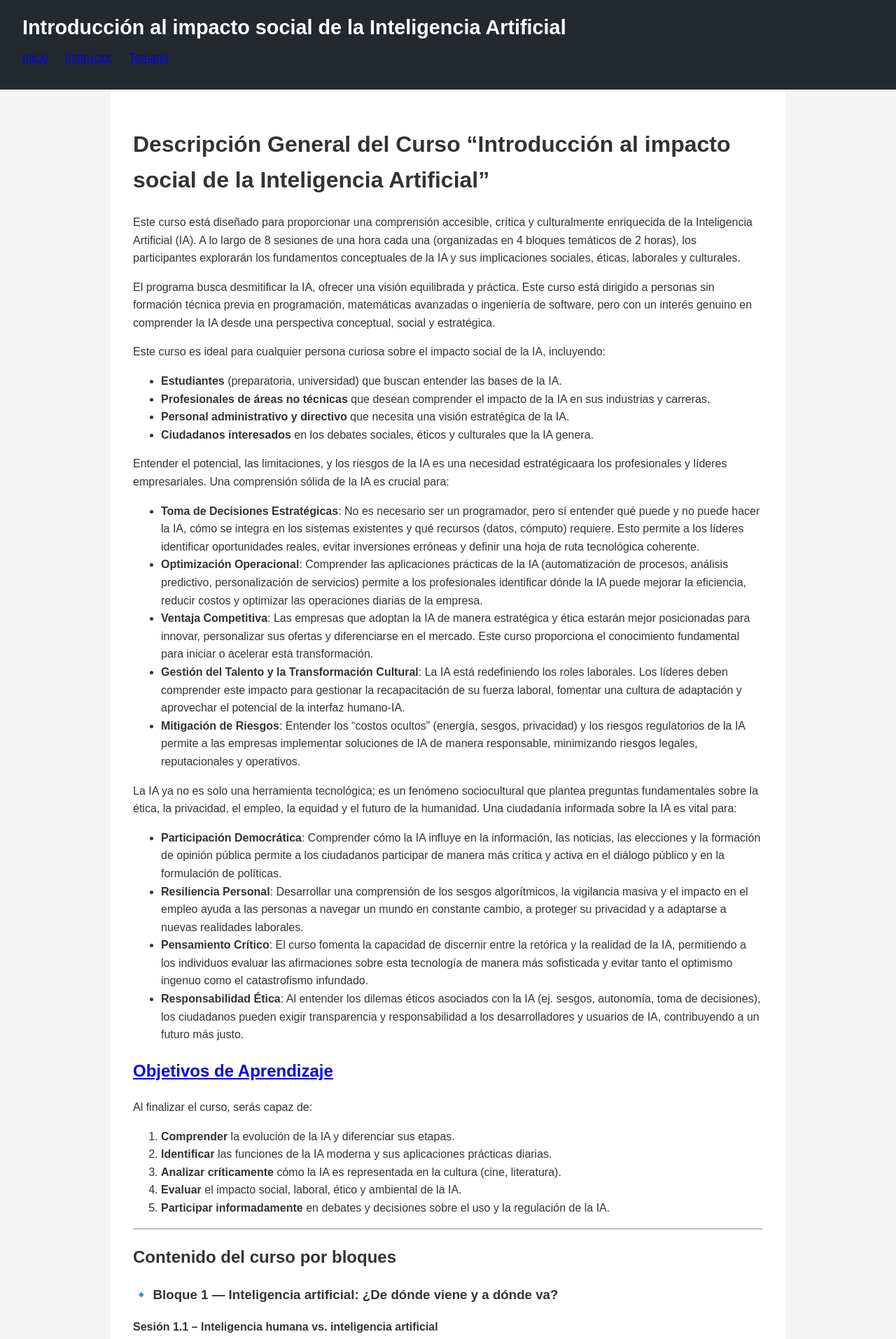
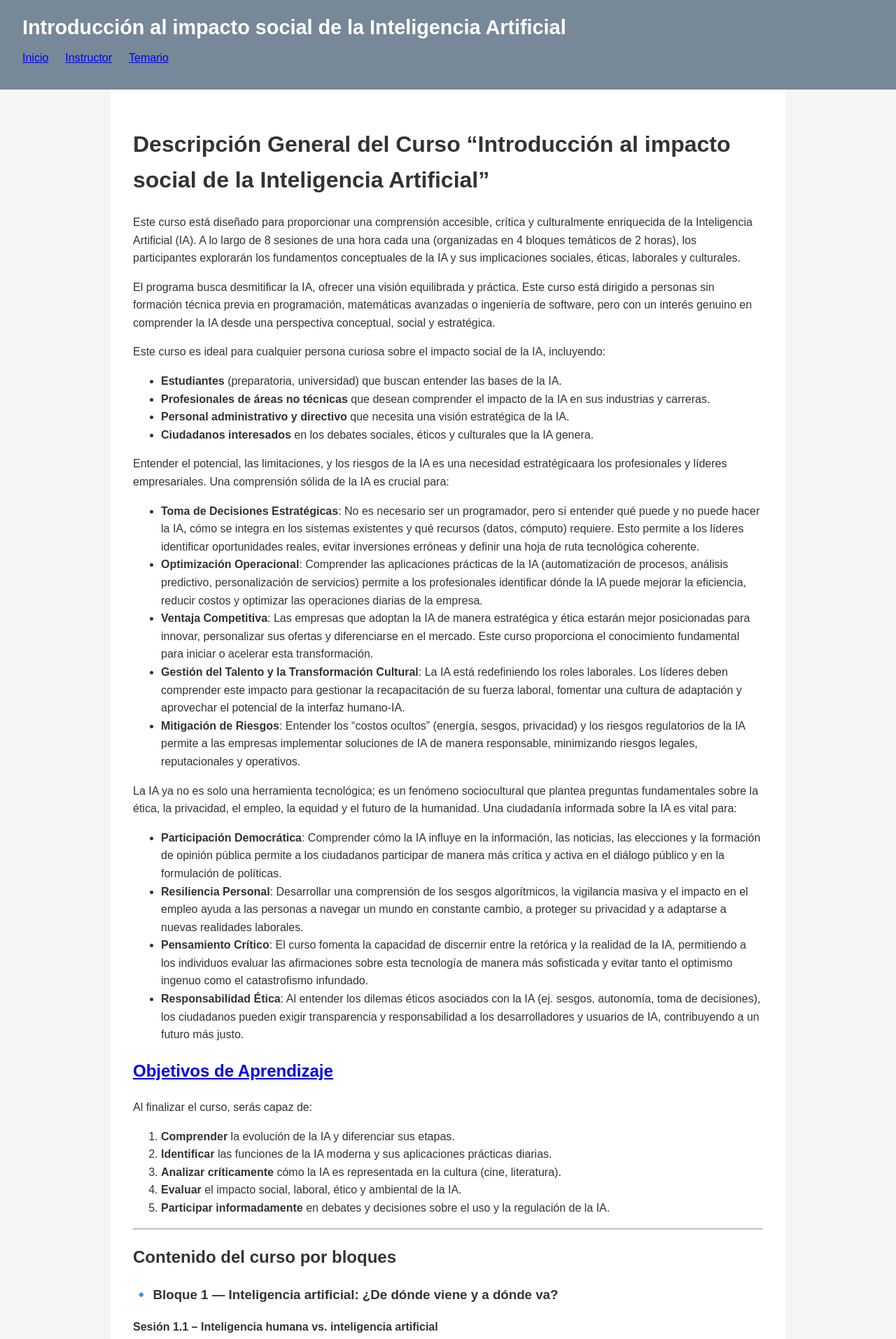
Before and after one commit to ArnulfoPerez/curso_ia, a Jekyll site: the page built from index.md, in a window 1280 px wide. Shown: the top 1914 px of the page at 70% size. Built offline with Jekyll 4.4.1, drawn with Linux system fonts in a browser that asks for light colours.

Commit message:
Update _variables.scss
testing header background

```diff
--- a/_sass/_variables.scss
+++ b/_sass/_variables.scss
@@ -3,7 +3,7 @@ $primary-color: #2c3e50;  // Default GitHub dark blue
 $secondary-color: #3498db; // Light blue
 $text-color: #333;        // Dark gray
 $bg-color: #f5f5f5;
-$header-bg: #24292e;
+$header-bg: lightslategray;
 $header-text: #fff;
 $nav-link-color: #9fc9f3;
 $footer-bg: #eaeaea;
```
